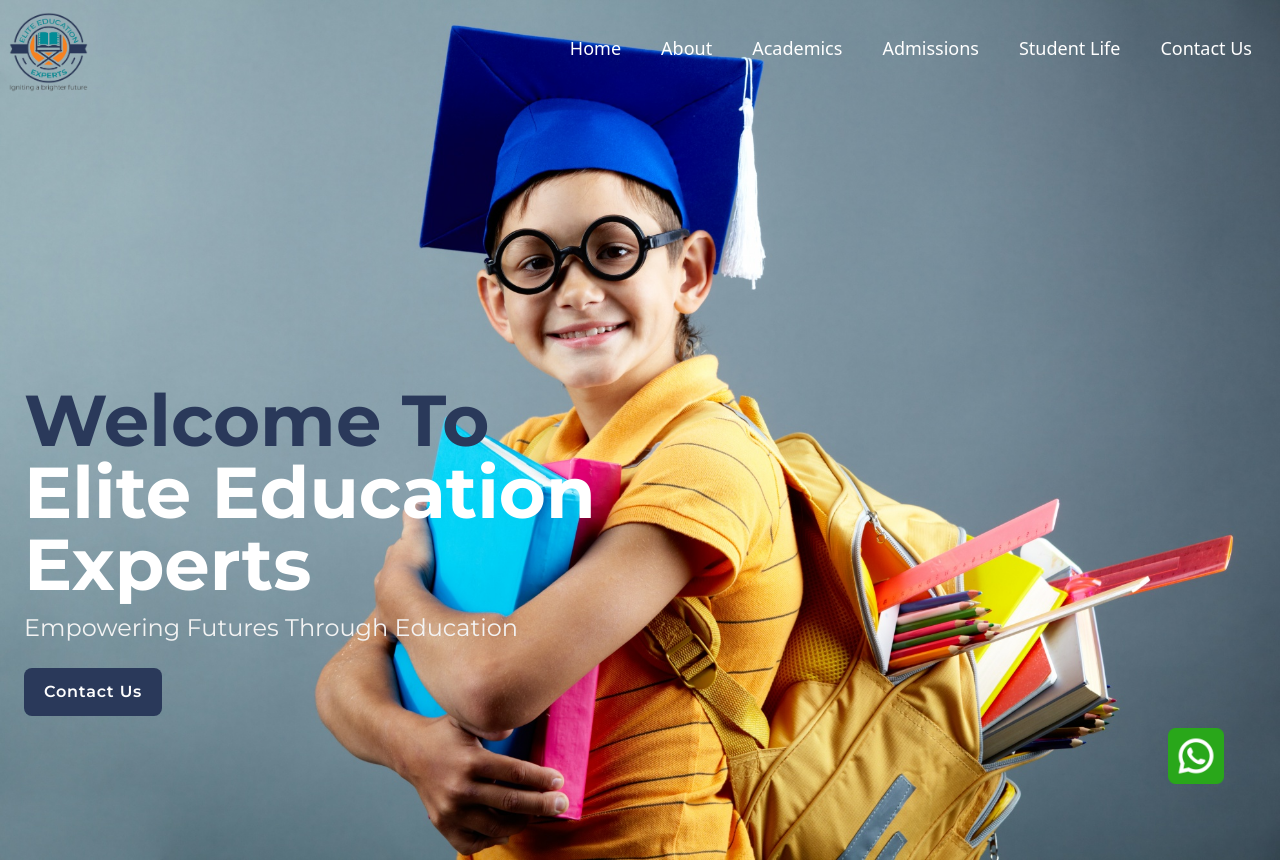
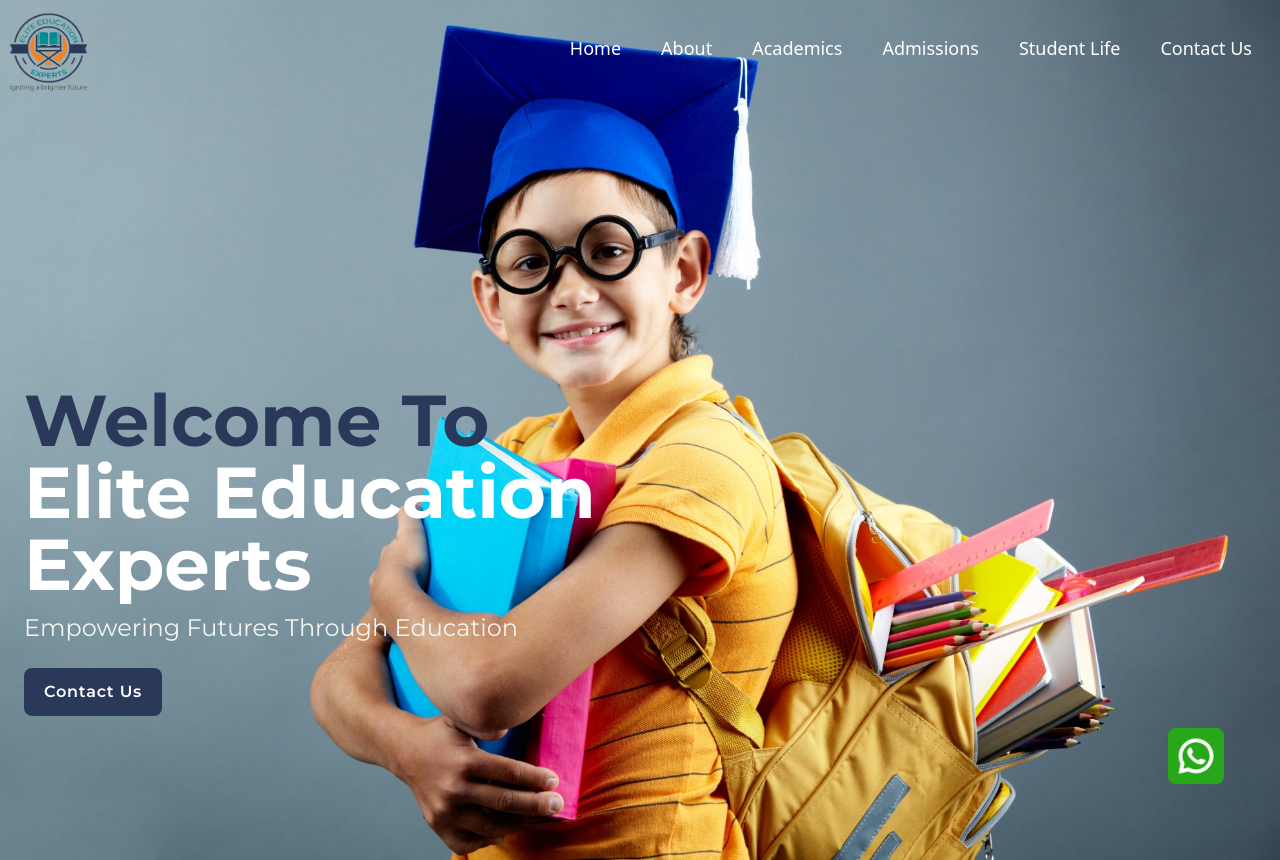
Before and after one commit to JunaidAnjum501/Elite-Education-Experts, a website: page src/index.html in a window 1280 px wide. Shown: the top 860 px of the page. Drawn offline with nearby package versions, Linux system fonts and the light colour scheme.

Commit message:
UpdateFile

```diff
--- a/src/index.html
+++ b/src/index.html
@@ -13,7 +13,7 @@
      <!-- Navbar & HeroSection start -->
     <!-- Navbar section-->
     <header
-      class="bg-[url('./img/child.jpg')] bg-no-repeat bg-cover bgnte2  h-auto relative "
+      class="bg-[url('./img/child.jpg')] bg-no-repeat bg-cover bg-center  h-auto relative "
       id="#Home"
     >
     <!-- <div class="absolute inset-0 bg-black opacity-50"></div> -->
```
